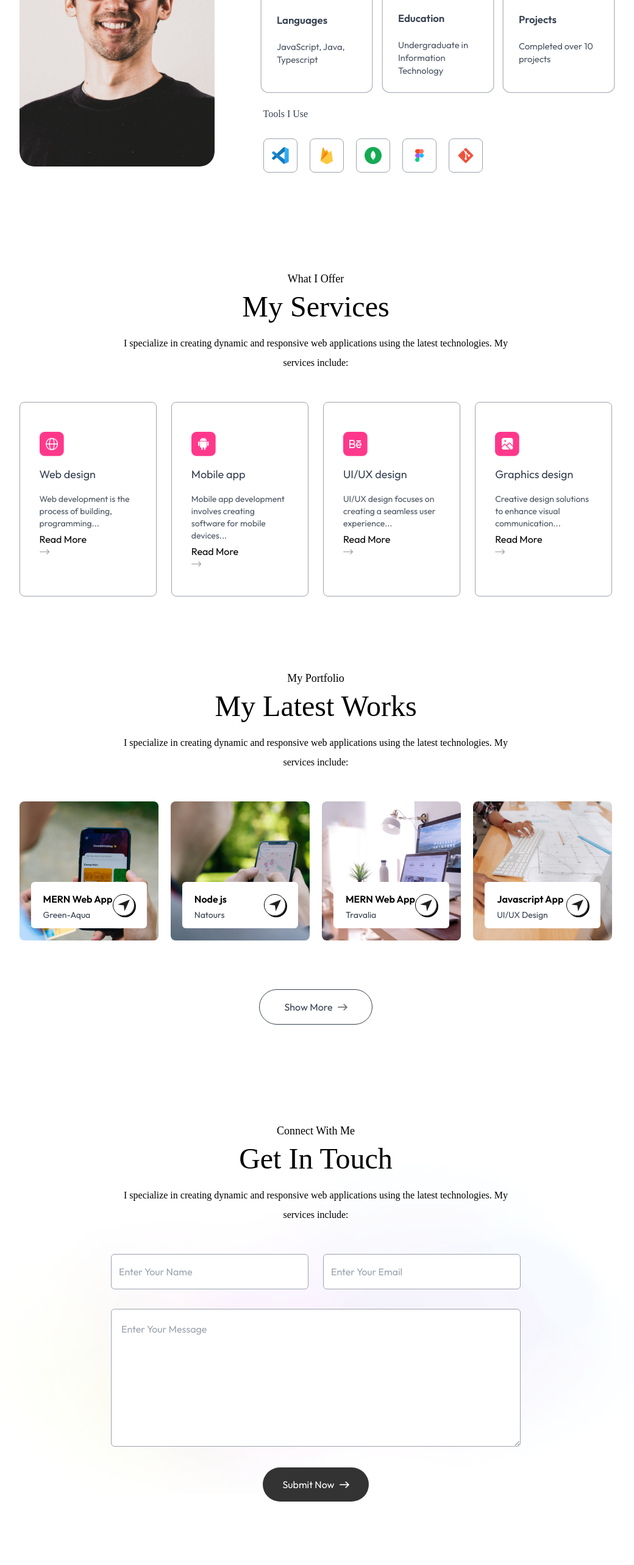
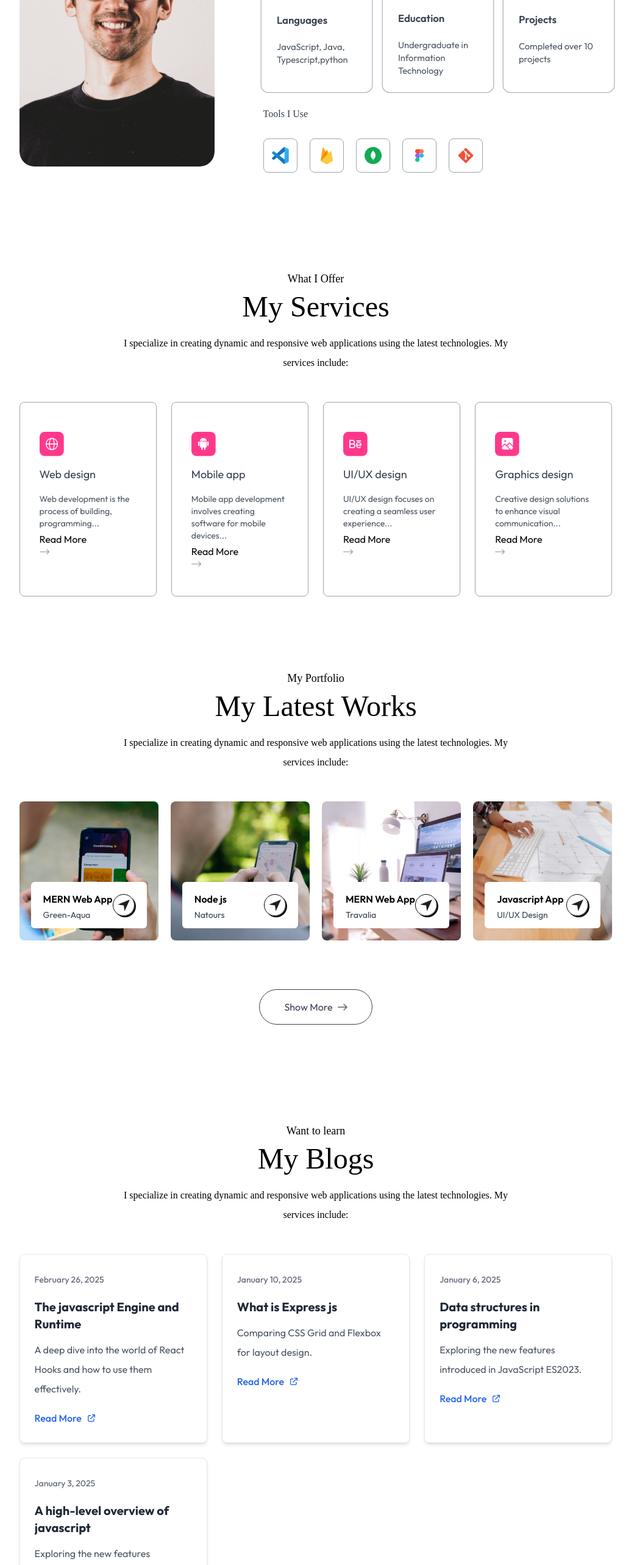
Before and after one commit to Gayasri72/My--portfolio, a Next.js app: page / in a window 1280 px wide. Shown: the part 1171-3737 px from the top of the page at 61% size, without its empty margins (122-1162 px from the left). Built offline with nearby package versions, Linux system fonts and the light colour scheme; a web font is replaced by a local one.

Commit message:
update blog secction and project section

```diff
--- a/app/page.js
+++ b/app/page.js
@@ -1,5 +1,6 @@
 "use client";
 import About from "@/components/About";
+import Blog from "@/components/Blog";
 import Contact from "@/components/Contact";
 import Footer from "@/components/Footer";
 import Header from "@/components/Header";
@@ -38,6 +39,7 @@ export default function Home() {
       <About   isDarkMode={isDarkMode}/>
       <Services  isDarkMode={isDarkMode} />
       <Work   isDarkMode={isDarkMode}/>
+      <Blog  isDarkMode={isDarkMode} />
       <Contact  isDarkMode={isDarkMode} />
       <Footer  isDarkMode={isDarkMode} />
     </>
--- a/assets/assets.js
+++ b/assets/assets.js
@@ -1,40 +1,40 @@
-import user_image from './user-image.png';
-import code_icon from './code-icon.png';
-import code_icon_dark from './code-icon-dark.png';
-import edu_icon from './edu-icon.png';
-import edu_icon_dark from './edu-icon-dark.png';
-import project_icon from './project-icon.png';
-import project_icon_dark from './project-icon-dark.png';
-import vscode from './vscode.png';
-import firebase from './firebase.png';
-import figma from './figma.png';
-import git from './git.png';
-import mongodb from './mongodb.png';
-import right_arrow_white from './right-arrow-white.png';
-import logo from './logo.png';
-import logo_dark from './logo_dark.png';
-import mail_icon from './mail_icon.png';
-import mail_icon_dark from './mail_icon_dark.png';
-import profile_img from './profile-img.png';
-import download_icon from './download-icon.png';
-import hand_icon from './hand-icon.png';
-import header_bg_color from './header-bg-color.png';
-import moon_icon from './moon_icon.png';
-import sun_icon from './sun_icon.png';
-import arrow_icon from './arrow-icon.png';
-import arrow_icon_dark from './arrow-icon-dark.png';
-import menu_black from './menu-black.png';
-import menu_white from './menu-white.png';
-import close_black from './close-black.png';
-import close_white from './close-white.png';
-import web_icon from './web-icon.png';
-import mobile_icon from './mobile-icon.png';
-import ui_icon from './ui-icon.png';
-import graphics_icon from './graphics-icon.png';
-import right_arrow from './right-arrow.png';
-import send_icon from './send-icon.png';
-import right_arrow_bold from './right-arrow-bold.png';
-import right_arrow_bold_dark from './right-arrow-bold-dark.png';
+import user_image from "./user-image.png";
+import code_icon from "./code-icon.png";
+import code_icon_dark from "./code-icon-dark.png";
+import edu_icon from "./edu-icon.png";
+import edu_icon_dark from "./edu-icon-dark.png";
+import project_icon from "./project-icon.png";
+import project_icon_dark from "./project-icon-dark.png";
+import vscode from "./vscode.png";
+import firebase from "./firebase.png";
+import figma from "./figma.png";
+import git from "./git.png";
+import mongodb from "./mongodb.png";
+import right_arrow_white from "./right-arrow-white.png";
+import logo from "./logo.png";
+import logo_dark from "./logo_dark.png";
+import mail_icon from "./mail_icon.png";
+import mail_icon_dark from "./mail_icon_dark.png";
+import profile_img from "./profile-img.png";
+import download_icon from "./download-icon.png";
+import hand_icon from "./hand-icon.png";
+import header_bg_color from "./header-bg-color.png";
+import moon_icon from "./moon_icon.png";
+import sun_icon from "./sun_icon.png";
+import arrow_icon from "./arrow-icon.png";
+import arrow_icon_dark from "./arrow-icon-dark.png";
+import menu_black from "./menu-black.png";
+import menu_white from "./menu-white.png";
+import close_black from "./close-black.png";
+import close_white from "./close-white.png";
+import web_icon from "./web-icon.png";
+import mobile_icon from "./mobile-icon.png";
+import ui_icon from "./ui-icon.png";
+import graphics_icon from "./graphics-icon.png";
+import right_arrow from "./right-arrow.png";
+import send_icon from "./send-icon.png";
+import right_arrow_bold from "./right-arrow-bold.png";
+import right_arrow_bold_dark from "./right-arrow-bold-dark.png";
 
 export const assets = {
   user_image,
@@ -73,56 +73,155 @@ export const assets = {
   right_arrow,
   send_icon,
   right_arrow_bold,
-    right_arrow_bold_dark
+  right_arrow_bold_dark,
 };
 
 export const workData = [
   {
-        title: 'MERN Web App',
-        description: 'Green-Aqua',
-        bgImage: '/work-1.png',
+    title: "MERN Web App",
+    topic: "Green-Aqua",
+    bgImage: "/work-1.png",
+    description:
+      "This is a project made to learn the latest languages by building an app.",
+    skills: ["Node js", "Javascript", "React", "MongoDB"],
+    demo: "https://www.example.com",
+    source: "https://github.com/Gayasri72/Grren-Aqua-Land",
   },
   {
-        title: 'Node js',
-        description: 'Natours',
-        bgImage: '/work-2.png',
+    title: "Node js",
+    topic: "Natours",
+    bgImage: "/work-2.png",
+    description:
+      "This is a project made to learn the latest languages by building an app.",
+    skills: ["Javascript", "Css", "Node", "MongoDB"],
+    demo: "https://www.example.com",
+    source: "https://github.com/Gayasri72/my-Portfolio.git",
   },
   {
-        title: 'MERN Web App',
-        description: 'Travalia',
-        bgImage: '/work-3.png',
+    title: "MERN Web App",
+    topic: "Travalia",
+    bgImage: "/work-3.png",
+    description:
+      "This is a project made to learn the latest languages by building an app.",
+    skills: ["Node js", "Javascript", "React", "MongoDB"],
+    demo: "https://www.example.com",
+    source: "https://github.com/Gayasri72/Travalia.git",
   },
   {
-        title: 'Javascript App',
-        description: 'UI/UX Design',
-        bgImage: '/work-4.png',
+    title: "Javascript App",
+    topic: "UI/UX Design",
+    bgImage: "/work-4.png",
+    description:
+      "This is a project made to learn the latest languages by building an app.",
+    skills: ["Javascript", "Html", "Css"],
+    demo: "https://www.example.com",
+    source: "https://github.com/Gayasri72/my-Portfolio.git",
   },
   {
-        title: 'SpringBoot Web App',
-        description: 'Web Design',
-        bgImage: '/work-1.png',
+    title: "SpringBoot Web App",
+    topic: "Web Design",
+    bgImage: "/work-1.png",
+    description:
+      "This is a project made to learn the latest languages by building an app.",
+    skills: ["React", "Css", "Node"],
+    demo: "https://www.example.com",
+    source: "https://github.com/Gayasri72/my-Portfolio.git",
   },
   {
-        title: 'Geo based app',
-        description: 'Mobile App',
-        bgImage: '/work-2.png',
+    title: "Machine Learning",
+    topic: "Web app",
+    bgImage: "/work-2.png",
+    description:
+      "This is a project made to learn the latest languages by building an app.",
+    skills: ["React", "Css", "Node"],
+    demo: "https://www.example.com",
+    source:
+      "https://github.com/Gayasri72/machine-learning-project-1-Laptop-price-predictor.git",
   },
-
-]
+];
 
 export const serviceData = [
-    { icon: assets.web_icon, title: 'Web design', description: 'Web development is the process of building, programming...', link: '' },
-    { icon: assets.mobile_icon, title: 'Mobile app', description: 'Mobile app development involves creating software for mobile devices...', link: '' },
-    { icon: assets.ui_icon, title: 'UI/UX design', description: 'UI/UX design focuses on creating a seamless user experience...', link: '' },
-    { icon: assets.graphics_icon, title: 'Graphics design', description: 'Creative design solutions to enhance visual communication...', link: '' },
-]
+  {
+    icon: assets.web_icon,
+    title: "Web design",
+    description: "Web development is the process of building, programming...",
+    link: "",
+  },
+  {
+    icon: assets.mobile_icon,
+    title: "Mobile app",
+    description:
+      "Mobile app development involves creating software for mobile devices...",
+    link: "",
+  },
+  {
+    icon: assets.ui_icon,
+    title: "UI/UX design",
+    description:
+      "UI/UX design focuses on creating a seamless user experience...",
+    link: "",
+  },
+  {
+    icon: assets.graphics_icon,
+    title: "Graphics design",
+    description: "Creative design solutions to enhance visual communication...",
+    link: "",
+  },
+];
 
 export const infoList = [
-    { icon: assets.code_icon, iconDark: assets.code_icon_dark, title: 'Languages', description: 'JavaScript, Java, Typescript' },
-    { icon: assets.edu_icon, iconDark: assets.edu_icon_dark, title: 'Education', description: 'Undergraduate in Information Technology' },
-    { icon: assets.project_icon, iconDark: assets.project_icon_dark, title: 'Projects', description: 'Completed over 10 projects' }
+  {
+    icon: assets.code_icon,
+    iconDark: assets.code_icon_dark,
+    title: "Languages",
+    description: "JavaScript, Java, Typescript,python",
+  },
+  {
+    icon: assets.edu_icon,
+    iconDark: assets.edu_icon_dark,
+    title: "Education",
+    description: "Undergraduate in Information Technology",
+  },
+  {
+    icon: assets.project_icon,
+    iconDark: assets.project_icon_dark,
+    title: "Projects",
+    description: "Completed over 10 projects",
+  },
 ];
 
 export const toolsData = [
-    assets.vscode, assets.firebase, assets.mongodb, assets.figma, assets.git
+  assets.vscode,
+  assets.firebase,
+  assets.mongodb,
+  assets.figma,
+  assets.git,
 ];
+
+export const blogsData = [
+  {
+    title: "The javascript Engine and Runtime",
+    description:
+      "A deep dive into the world of React Hooks and how to use them effectively.",
+    date: "2025-02-26",
+    link: "https://medium.com/@gayasripethum1/the-javascript-engine-and-runtime-0ae550648ec6",
+  },
+  {
+    title: "What is Express js",
+    description: "Comparing CSS Grid and Flexbox for layout design.",
+    date: "2025-01-10",
+    link: "https://medium.com/@gayasripethum1/what-is-express-js-460051917fc6",
+  },
+  {
+    title: "Data structures in programming",
+    description: "Exploring the new features introduced in JavaScript ES2023.",
+    date: "2025-01-06",
+    link: "https://medium.com/@gayasripethum1/data-structures-in-programming-9db2052c2f01",
+  },
+   {
+    title: "A high-level overview of javascript",
+    description: "Exploring the new features introduced in JavaScript ES2023.",
+    date: "2025-01-03",
+    link: "https://medium.com/@gayasripethum1/a-high-level-overview-of-javascript-d73fdba9828d",
+  },
+];
--- a/components/Blog.jsx
+++ b/components/Blog.jsx
@@ -1,14 +1,64 @@
+import { blogsData } from "@/assets/assets";
 import React from "react";
 
 const Blog = () => {
   return (
     <div id="blog" className="w-full px-[12%] py-10 scroll-my-20">
-      <h4 className="text-center mb-2 text-lg font-Ovo">My Portfolio</h4>
-      <h2 className="text-center text-5xl font-Ovo">My Latest Works</h2>
+      <h4 className="text-center mb-2 text-lg font-Ovo">Want to learn</h4>
+      <h2 className="text-center text-5xl font-Ovo">My Blogs</h2>
       <p className="text-center max-w-2xl mx-auto mt-5 mb-12 font-Ovo">
         I specialize in creating dynamic and responsive web applications using
         the latest technologies. My services include:
       </p>
+
+      <div className="grid grid-cols-1 md:grid-cols-2 lg:grid-cols-3 gap-6 my-10">
+        {blogsData.map((blog, index) => (
+          <div
+            key={index}
+            className="bg-white dark:bg-gray-800 rounded-lg shadow-md hover:shadow-lg transition-shadow duration-300 overflow-hidden border border-gray-200 dark:border-gray-700"
+          >
+            <div className="p-6">
+              <div className="mb-4">
+                <span className="text-sm text-gray-500 dark:text-gray-400 font-medium">
+                  {new Date(blog.date).toLocaleDateString('en-US', {
+                    year: 'numeric',
+                    month: 'long',
+                    day: 'numeric'
+                  })}
+                </span>
+              </div>
+
+              <h3 className="text-xl font-bold text-gray-800 dark:text-white mb-3 line-clamp-2">
+                {blog.title}
+              </h3>
+
+              <p className="text-gray-600 dark:text-gray-300 mb-4 line-clamp-3">
+                {blog.description}
+              </p>
+
+              <a
+                href={blog.link}
+                target="_blank"
+                rel="noopener noreferrer"
+                className="inline-flex items-center gap-2 text-blue-600 dark:text-blue-400 hover:text-blue-800 dark:hover:text-blue-300 font-medium transition-colors duration-200"
+              >
+                Read More
+                <svg className="w-4 h-4" fill="none" stroke="currentColor" viewBox="0 0 24 24">
+                  <path strokeLinecap="round" strokeLinejoin="round" strokeWidth={2} d="M10 6H6a2 2 0 00-2 2v10a2 2 0 002 2h10a2 2 0 002-2v-4M14 4h6m0 0v6m0-6L10 14" />
+                </svg>
+              </a>
+            </div>
+          </div>
+        ))}
+      </div>
+
+      {blogsData.length === 0 && (
+        <div className="text-center py-12">
+          <p className="text-gray-500 dark:text-gray-400 text-lg">
+            No blogs available at the moment. Check back soon!
+          </p>
+        </div>
+      )}
     </div>
   );
 };
```
Also changed, not shown: components/Work.jsx (+102 -2 lines). Lines whose indentation alone changed are shown as unchanged.
